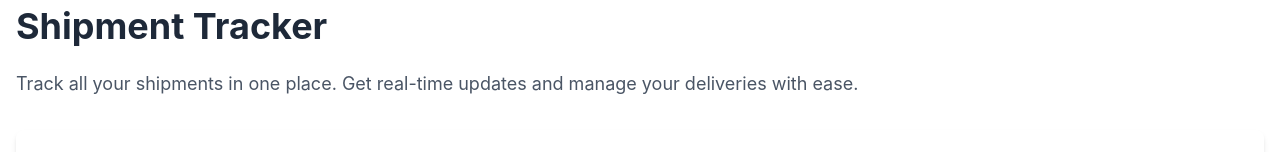
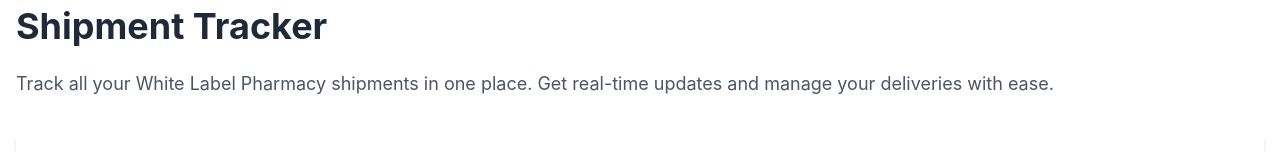
Before and after one commit to jborgohain/trackease-webapp, a Next.js app: page / in a window 1280 px wide. Shown: the part 122-274 px from the top of the page. Built offline with nearby package versions, Linux system fonts and the light colour scheme; no server answers; the database is empty.

Commit message:
last final point

```diff
--- a/src/app/page.tsx
+++ b/src/app/page.tsx
@@ -13,7 +13,7 @@
       </header>
       <main className="flex-grow container mx-auto px-4 py-8">
         <h1 className="text-4xl font-bold text-gray-800 mb-6">Shipment Tracker</h1>
-        <p className="text-lg text-gray-600 mb-8">Track all your shipments in one place. Get real-time updates and manage your deliveries with ease.</p>
+        <p className="text-lg text-gray-600 mb-8">Track all your White Label Pharmacy shipments in one place. Get real-time updates and manage your deliveries with ease.</p>
         <TrackerTable />
       </main>
       <footer className="bg-gray-800 text-white py-4 mt-auto">
```
